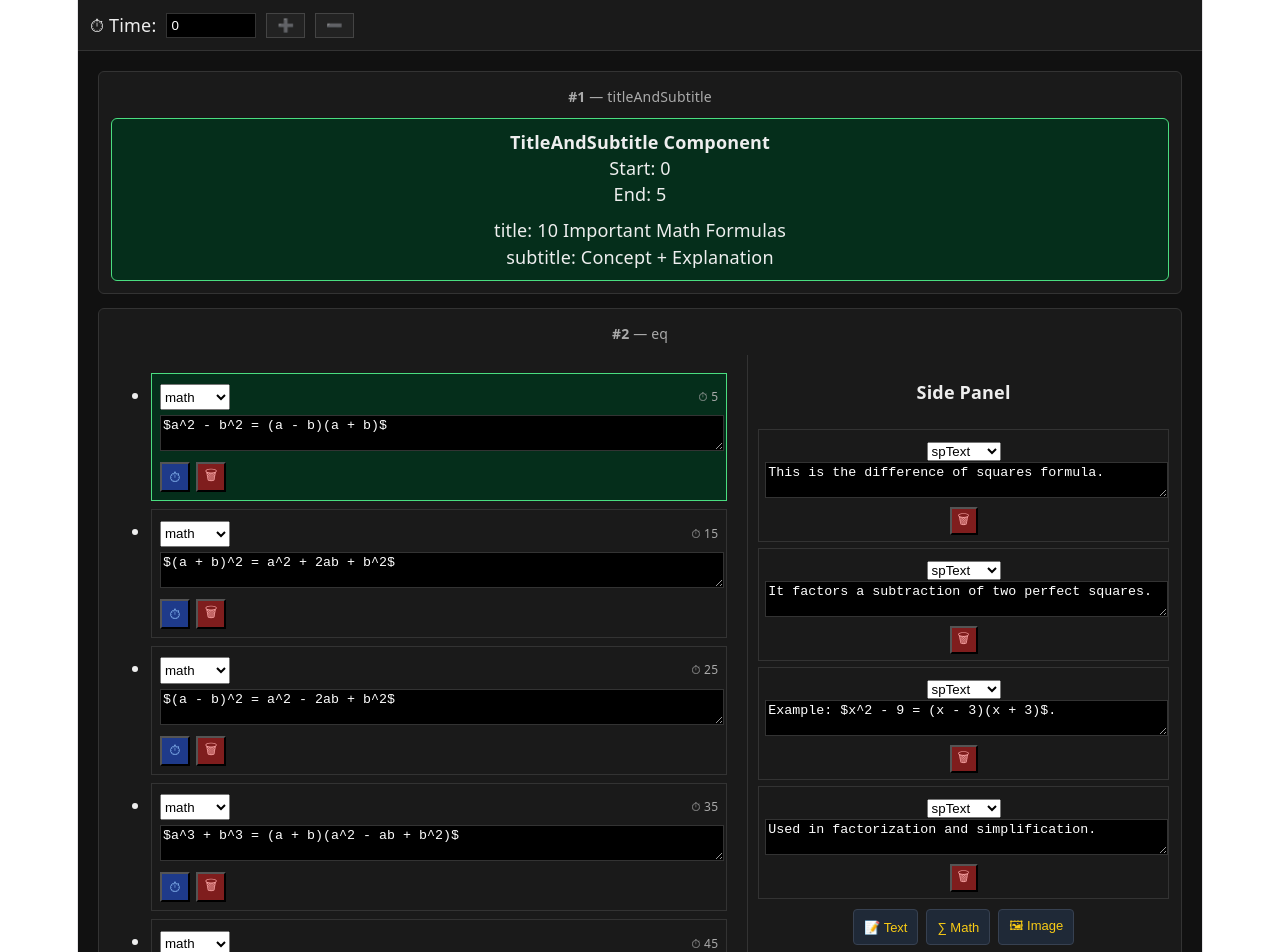
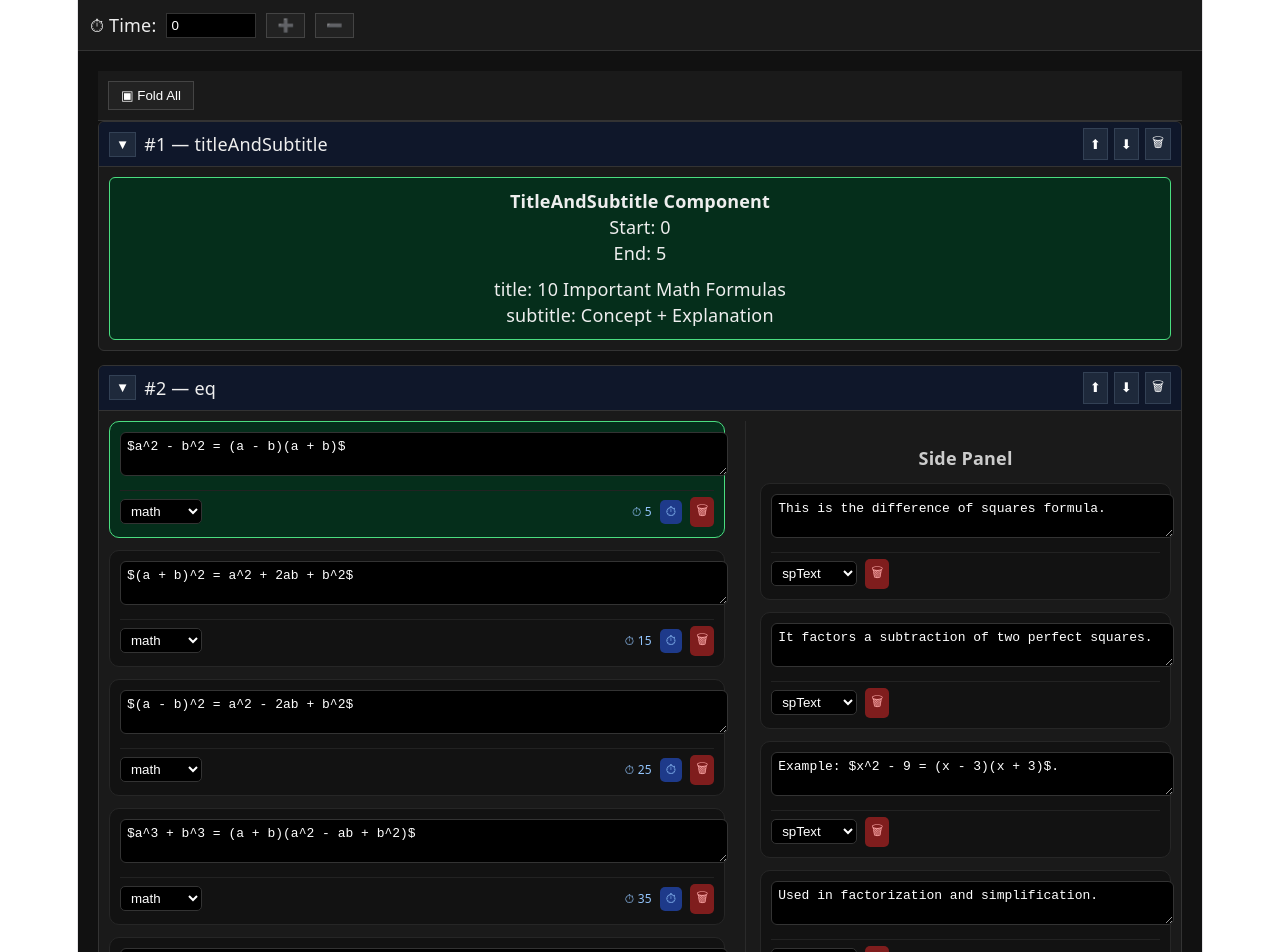
Before and after one commit to bilza2023/taleem-editor-svelte, a Svelte app: page / in a window 1280 px wide. Shown: the top 952 px of the page. Built offline with nearby package versions, Linux system fonts and the light colour scheme.

Commit message:
ok-eq-done

```diff
--- a/src/editor/Editor.svelte
+++ b/src/editor/Editor.svelte
@@ -1,4 +1,5 @@
 <script>
+  import Nav from './Nav.svelte';
   import TitleAndSubtitleEditor from './components/TitleAndSubtitleEditor.svelte';
   import EqEditor from './components/EqEditor.svelte';
 
@@ -6,20 +7,101 @@
   export let currentTime = 0;
 
   $: slides = deck?.deck || [];
+
+  // ---- UI STATE ----
+  let collapsed = {};
+  let allCollapsed = false;
+
+  // ---- FOLD ----
+  function toggleSlide(i) {
+    collapsed[i] = !collapsed[i];
+    collapsed = { ...collapsed };
+  }
+
+  function toggleAll() {
+    allCollapsed = !allCollapsed;
+
+    const newState = {};
+    slides.forEach((_, i) => {
+      newState[i] = allCollapsed;
+    });
+
+    collapsed = newState;
+  }
+
+  // ---- MOVE ----
+  function moveUp(i) {
+    if (i === 0) return;
+
+    const arr = deck.deck;
+
+    [arr[i - 1], arr[i]] = [arr[i], arr[i - 1]];
+
+    deck.deck = [...arr]; // 🔥 trigger
+  }
+
+  function moveDown(i) {
+    const arr = deck.deck;
+
+    if (i === arr.length - 1) return;
+
+    [arr[i + 1], arr[i]] = [arr[i], arr[i + 1]];
+
+    deck.deck = [...arr]; // 🔥 trigger
+  }
+
+  // ---- DELETE ----
+  function deleteSlide(i) {
+    const arr = deck.deck;
+
+    arr.splice(i, 1);
+
+    deck.deck = [...arr]; // 🔥
+
+    // fix collapsed map
+    const newCollapsed = {};
+    arr.forEach((_, idx) => {
+      newCollapsed[idx] = collapsed[idx] || false;
+    });
+
+    collapsed = newCollapsed;
+  }
 </script>
 
 <div class="editor">
 
+  <!-- NAV -->
+  <Nav {allCollapsed} onToggleAll={toggleAll} />
+
   {#if slides.length === 0}
-      <p>No slides</p>
+    <p class="empty">No slides</p>
   {/if}
 
   {#each slides as slide, i}
     <div class="slide">
 
-        <div class="meta">
-          <b>#{i + 1}</b> — {slide.type}
+      <!-- HEADER -->
+      <div class="slide-header">
+
+        <div class="left">
+          <button on:click={() => toggleSlide(i)}>
+            {collapsed[i] ? '▶' : '▼'}
+          </button>
+
+          <span>#{i + 1} — {slide.type}</span>
         </div>
+
+        <div class="right">
+          <button on:click={() => moveUp(i)}>⬆</button>
+          <button on:click={() => moveDown(i)}>⬇</button>
+          <button on:click={() => deleteSlide(i)}>🗑</button>
+        </div>
+
+      </div>
+
+      <!-- BODY -->
+      {#if !collapsed[i]}
+        <div class="slide-body">
 
           {#if slide.type === 'titleAndSubtitle'}
             <TitleAndSubtitleEditor {slide} {currentTime} />
@@ -29,8 +111,10 @@
 
           {:else}
             <div class="fallback">
-            <div>Type: {slide.type}</div>
-            <div>Start: {slide.start} | End: {slide.end}</div>
+              Type: {slide.type}
+            </div>
+          {/if}
+
         </div>
       {/if}
 
@@ -44,18 +128,52 @@
     padding: 20px;
   }
 
+  .empty {
+    color: #777;
+  }
+
   .slide {
     border: 1px solid #333;
-      padding: 12px;
     margin-bottom: 14px;
     border-radius: 6px;
+    overflow: hidden;
     background: #1a1a1a;
   }
 
-    .meta {
-      margin-bottom: 8px;
-      color: #aaa;
-      font-size: 14px;
+  .slide-header {
+    display: flex;
+    justify-content: space-between;
+    align-items: center;
+    background: #0f172a;
+    padding: 6px 10px;
+    border-bottom: 1px solid #333;
+  }
+
+  .slide-header .left {
+    display: flex;
+    align-items: center;
+    gap: 8px;
+  }
+
+  .slide-header .right {
+    display: flex;
+    gap: 6px;
+  }
+
+  .slide-body {
+    padding: 10px;
+  }
+
+  button {
+    background: #1e293b;
+    border: 1px solid #334155;
+    color: #fff;
+    padding: 4px 6px;
+    cursor: pointer;
+  }
+
+  button:hover {
+    background: #334155;
   }
 
   .fallback {
--- /dev/null
+++ b/src/editor/Nav.svelte
@@ -0,0 +1,32 @@
+<script>
+    export let allCollapsed = false;
+    export let onToggleAll;
+  </script>
+
+  <div class="nav">
+    <button on:click={onToggleAll}>
+      {allCollapsed ? '▢ Unfold All' : '▣ Fold All'}
+    </button>
+  </div>
+
+  <style>
+    .nav {
+      display: flex;
+      gap: 10px;
+      padding: 10px;
+      border-bottom: 1px solid #333;
+      background: #1a1a1a;
+    }
+
+    button {
+      background: #222;
+      color: #fff;
+      border: 1px solid #444;
+      padding: 6px 12px;
+      cursor: pointer;
+    }
+
+    button:hover {
+      background: #333;
+    }
+  </style>
--- a/src/editor/components/EqEditor.svelte
+++ b/src/editor/components/EqEditor.svelte
@@ -10,8 +10,6 @@
   $: lines = slide.data || [];
   $: activeLine = lines[activeIndex] || {};
   $: spItems = activeLine.spItems || [];
-
-  // ---- LINE ACTIONS ----
 
   function addLine(type = 'heading') {
     lines.push({
@@ -40,12 +38,8 @@
     slide.data = [...lines];
   }
 
-  // ---- SP ITEMS ----
-
   function addSpItem(type = 'spText') {
-    if (!activeLine.spItems) {
-      activeLine.spItems = [];
-    }
+    if (!activeLine.spItems) activeLine.spItems = [];
 
     activeLine.spItems.push({
       type,
@@ -66,40 +60,35 @@
   <!-- LEFT -->
   <div class="left">
 
-    <ul class="eq-lines">
     {#each lines as line, i}
-        <li class="eq-line {i === activeIndex ? 'active' : ''}">
+      <div class="eq-line {i === activeIndex ? 'active' : ''}" on:click={() => activeIndex = i}>
 
-          <div class="content" on:click={() => activeIndex = i}>
+        <textarea bind:value={line.content}></textarea>
 
-            <div class="header">
+        <!-- TOOLBAR (BOTTOM NOW) -->
+        <div class="toolbar">
+
           <select bind:value={line.type}>
             {#each lineTypes as t}
               <option value={t}>{t}</option>
             {/each}
           </select>
 
-              <span>⏱ {line.showAt}</span>
-            </div>
+          <span class="time">⏱ {line.showAt}</span>
 
-            <textarea bind:value={line.content}></textarea>
+          <button class="time-btn" on:click|stopPropagation={() => setLineTime(line)}>⏱</button>
+          <button class="delete-btn" on:click|stopPropagation={() => deleteLine(i)}>🗑</button>
 
         </div>
 
-          <div class="actions">
-            <button class="time" on:click={() => setLineTime(line)}>⏱</button>
-            <button class="delete" on:click={() => deleteLine(i)}>🗑</button>
       </div>
+    {/each}
 
-        </li>
-      {/each}
-    </ul>
-
-    <!-- LINE TOOLBAR -->
-    <div class="toolbar line-toolbar">
-      <button on:click={() => addLine('heading')}>🅣 Heading</button>
-      <button on:click={() => addLine('math')}>∑ Math</button>
-      <button on:click={() => addLine('text')}>✎ Text</button>
+    <!-- ADD LINE -->
+    <div class="bottom-toolbar">
+      <button on:click={() => addLine('heading')}>🅣</button>
+      <button on:click={() => addLine('math')}>∑</button>
+      <button on:click={() => addLine('text')}>✎</button>
     </div>
 
   </div>
@@ -109,18 +98,8 @@
 
     <h4>Side Panel</h4>
 
-    {#if spItems.length === 0}
-      <div class="empty">No items</div>
-    {/if}
-
     {#each spItems as item, i}
       <div class="sp-item">
-
-        <select bind:value={item.type}>
-          {#each spTypes as t}
-            <option value={t}>{t}</option>
-          {/each}
-        </select>
 
         {#if item.type === 'spImage'}
           <input type="text" bind:value={item.content} />
@@ -129,16 +108,27 @@
           <textarea bind:value={item.content}></textarea>
         {/if}
 
-        <button class="delete" on:click={() => deleteSpItem(i)}>🗑</button>
+        <!-- TOOLBAR (BOTTOM NOW) -->
+        <div class="toolbar">
+
+          <select bind:value={item.type}>
+            {#each spTypes as t}
+              <option value={t}>{t}</option>
+            {/each}
+          </select>
+
+          <button class="delete-btn" on:click={() => deleteSpItem(i)}>🗑</button>
+
+        </div>
 
       </div>
     {/each}
 
-    <!-- SP TOOLBAR -->
-    <div class="toolbar sp-toolbar">
-      <button on:click={() => addSpItem('spText')}>📝 Text</button>
-      <button on:click={() => addSpItem('spMath')}>∑ Math</button>
-      <button on:click={() => addSpItem('spImage')}>🖼 Image</button>
+    <!-- ADD SP -->
+    <div class="bottom-toolbar">
+      <button on:click={() => addSpItem('spText')}>📝</button>
+      <button on:click={() => addSpItem('spMath')}>∑</button>
+      <button on:click={() => addSpItem('spImage')}>🖼</button>
     </div>
 
   </div>
@@ -157,14 +147,22 @@
 
   .right {
     width: 40%;
-    border-left: 1px solid #333;
-    padding-left: 10px;
+    border-left: 1px solid #2a2a2a;
+    padding-left: 14px;
   }
 
+  /* LINE */
   .eq-line {
-    border: 1px solid #333;
-    padding: 8px;
-    margin-bottom: 8px;
+    border: 1px solid #262626;
+    margin-bottom: 12px;
+    border-radius: 10px;
+    padding: 10px;
+    background: #121212;
+    transition: all 0.15s ease;
+  }
+
+  .eq-line:hover {
+    border-color: #3a3a3a;
   }
 
   .eq-line.active {
@@ -172,92 +170,94 @@
     background: #052e1b;
   }
 
-  .header {
-    display: flex;
-    justify-content: space-between;
-    font-size: 12px;
-    color: #aaa;
-    margin-bottom: 5px;
+  /* SP */
+  .sp-item {
+    border: 1px solid #262626;
+    margin-bottom: 12px;
+    border-radius: 10px;
+    padding: 10px;
+    background: #121212;
   }
 
-  textarea {
+  textarea, input {
     width: 100%;
     background: #000;
     color: #fff;
     border: 1px solid #333;
+    border-radius: 6px;
+    padding: 6px;
+    font-size: 13px;
   }
 
-  input {
-    width: 100%;
+  /* TOOLBAR */
+  .toolbar {
+    display: flex;
+    align-items: center;
+    gap: 8px;
+    margin-top: 8px;
+    padding-top: 6px;
+    border-top: 1px solid #222;
+  }
+
+  select {
     background: #000;
     color: #fff;
     border: 1px solid #333;
-  }
-
-  .actions {
-    display: flex;
-    gap: 6px;
-    margin-top: 5px;
-  }
-
-  .actions button {
-    width: 30px;
-    height: 30px;
-    font-size: 14px;
+    border-radius: 5px;
+    padding: 3px 6px;
   }
 
   .time {
+    font-size: 12px;
+    color: #93c5fd;
+    margin-left: auto;
+  }
+
+  .time-btn {
     background: #1e3a8a;
     color: #93c5fd;
+    border-radius: 5px;
+    border: none;
+    padding: 4px 6px;
   }
 
-  .delete {
+  .delete-btn {
     background: #7f1d1d;
     color: #fca5a5;
+    border-radius: 5px;
+    border: none;
+    padding: 4px 6px;
   }
 
-  .toolbar {
-    margin-top: 10px;
+  .bottom-toolbar {
+    margin-top: 12px;
     display: flex;
     justify-content: center;
-    gap: 8px;
+    gap: 10px;
   }
 
-  .toolbar button {
-    border: 1px solid #374151;
-    padding: 6px 10px;
+  .bottom-toolbar button {
+    background: #1f2937;
+    color: #ddd;
+    border: none;
+    padding: 7px 12px;
+    border-radius: 8px;
     cursor: pointer;
-    font-size: 13px;
-    border-radius: 4px;
+    transition: 0.15s;
   }
 
-  .line-toolbar button {
-    background: #1f2937;
-    color: #93c5fd;
-  }
-
-  .sp-toolbar button {
-    background: #1f2937;
-    color: #facc15;
-  }
-
-  .toolbar button:hover {
+  .bottom-toolbar button:hover {
     background: #374151;
-  }
-
-  .sp-item {
-    border: 1px solid #333;
-    padding: 6px;
-    margin-bottom: 6px;
   }
 
   img {
     max-width: 100%;
-    margin-top: 5px;
+    margin-top: 8px;
+    border-radius: 6px;
   }
 
-  .empty {
-    color: #666;
-    font-size: 13px;
+  h4 {
+    margin-bottom: 12px;
+    color: #ccc;
   }
 </style>
```
Lines whose indentation alone changed are shown as unchanged.
